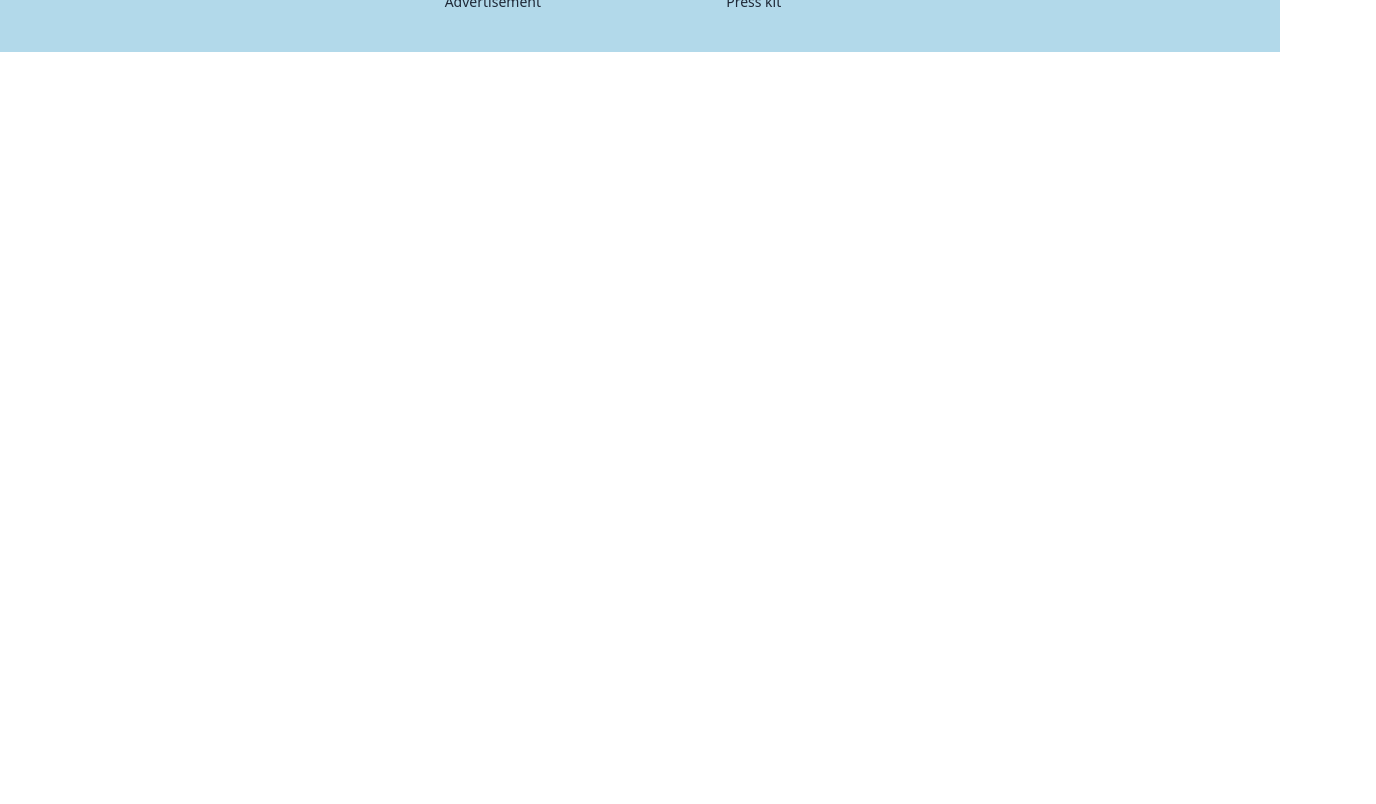
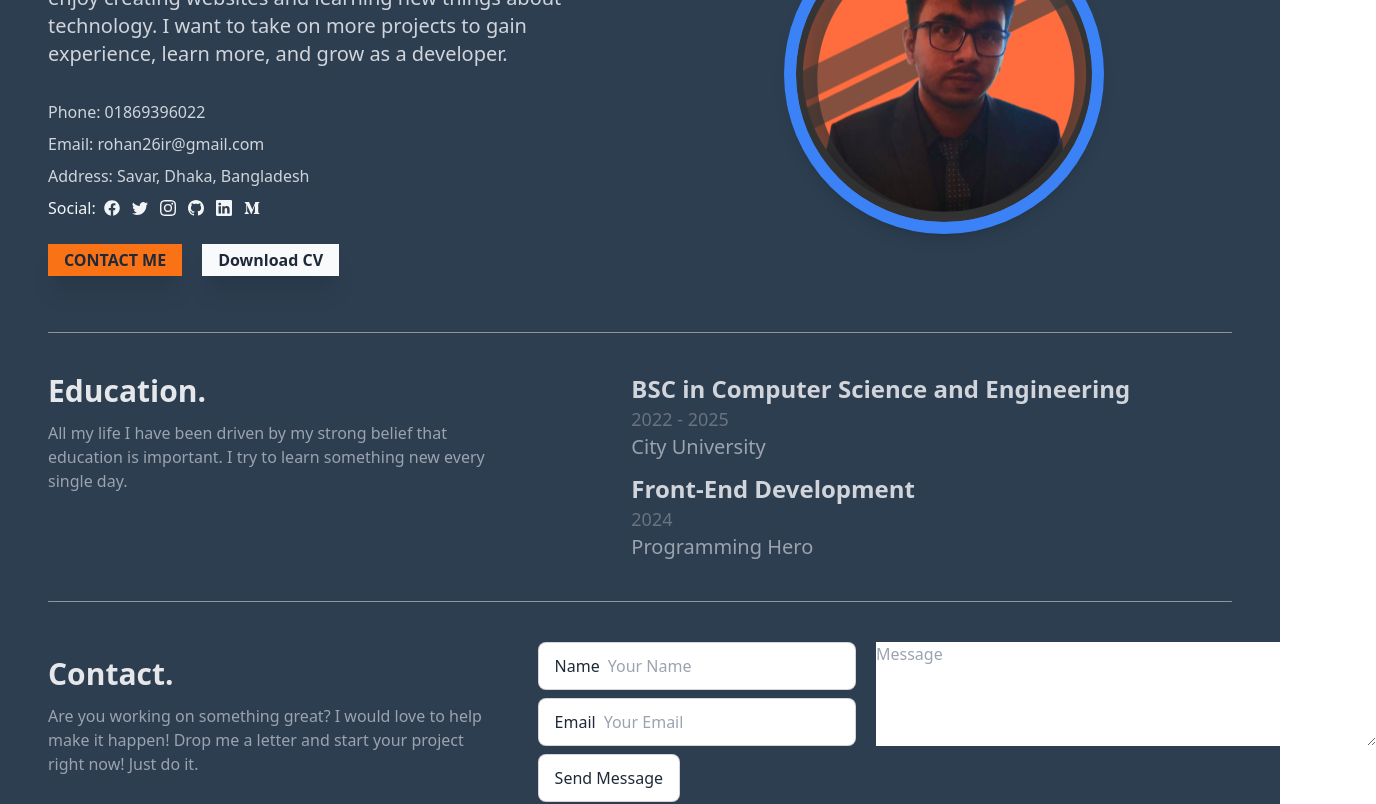
Before and after one commit to rohan26ir/Coupon-Catcher, a React (Vite) app: page /about in a window 1280 px wide. Shown: the part 260-1064 px from the top of the page, 1376 px wide, since content can reach past the window. Before the commit the page ends 800 px from the top, so only its background shows below. Built offline with nearby package versions, Linux system fonts and the light colour scheme; no server answers.

Commit message:
Add info in About

```diff
--- a/package.json
+++ b/package.json
@@ -10,6 +10,7 @@
     "preview": "vite preview"
   },
   "dependencies": {
+    "aos": "^2.3.4",
     "firebase": "^11.0.2",
     "localforage": "^1.10.0",
     "match-sorter": "^8.0.0",
--- a/src/Pages/About.jsx
+++ b/src/Pages/About.jsx
@@ -1,15 +1,24 @@
 import React from 'react';
 import { Helmet } from 'react-helmet';
+import AboutHero from '../components/About/AboutHero';
+import AboutContact from '../components/About/AboutContact';
+import AboutEducation from '../components/About/AboutEducation';
 
 const About = () => {
   return (
-    <div>
+    <div className='bg-[#2C3E50] p-12'>
+      <Helmet>
+        <title>About Dev | Coupons Catcher</title>
+      </Helmet>
 
+      <main>
+        <AboutHero></AboutHero>
+        <div className="divider bg-gray-400 h-[1px] my-10 rounded-3xl"></div>
+        <AboutEducation></AboutEducation>
+        <div className="divider bg-gray-400 h-[1px] my-10 rounded-3xl"></div>
+        <AboutContact></AboutContact>
+      </main>
 
-      <Helmet>
-        {/* <title>About xyz</title> */}
-      </Helmet>
-      <h2>About Page has show</h2>
     </div>
   );
 };
--- /dev/null
+++ b/src/components/About/AboutContact.jsx
@@ -0,0 +1,62 @@
+import React, { useEffect } from "react";
+import AOS from "aos";
+import "aos/dist/aos.css";
+
+const AboutContact = () => {
+  // Initialize AOS
+  useEffect(() => {
+    AOS.init({ duration: 1200, easing: "ease-out-back" });
+  }, []);
+
+  return (
+    <div className="my-5">
+      <div className="grid grid-cols-1 md:grid-cols-5 gap-2 items-center md:gap-10">
+        {/* Left Section with Fade-in Animation */}
+        <div className="md:col-span-2" data-aos="fade-right">
+          <h1 className="text-3xl font-bold text-gray-200">Contact.</h1>
+          <p className="text-gray-400 py-3">
+            Are you working on something great? I would love to help make it
+            happen! Drop me a letter and start your project right now! Just do
+            it.
+          </p>
+        </div>
+
+        {/* Right Section with Slide-Up Animation */}
+        <div className="md:col-span-3" data-aos="slide-up">
+          <div className="flex gap-5 my-auto">
+            {/* Form Inputs */}
+            <div className="space-y-2">
+              <label className="input input-bordered flex items-center gap-2">
+                Name
+                <input type="text" className="grow" placeholder="Your Name" />
+              </label>
+              <label className="input input-bordered flex items-center gap-2">
+                Email
+                <input type="email" className="grow" placeholder="Your Email" />
+              </label>
+            </div>
+
+            {/* Message Textarea */}
+            <div
+              className="textarea-container"
+              data-aos="flip-right"
+              data-aos-delay="200"
+            >
+              <textarea
+                className="h-[100%] w-[250%]"
+                placeholder="Message"
+              ></textarea>
+            </div>
+          </div>
+
+          <div className="mt-2 flex justify-start" data-aos="zoom-in-right">
+            <button className="input input-bordered">Send Message</button>
+          </div>
+
+        </div>
+      </div>
+    </div>
+  );
+};
+
+export default AboutContact;
--- /dev/null
+++ b/src/components/About/AboutEducation.jsx
@@ -0,0 +1,43 @@
+import React, { useEffect } from 'react';
+import AOS from 'aos';
+import 'aos/dist/aos.css';
+
+const AboutEducation = () => {
+  // Initialize AOS
+  useEffect(() => {
+    AOS.init({ duration: 1000 });
+  }, []);
+
+  return (
+    <div>
+      <div className='grid grid-cols-1 md:grid-cols-5 gap-5'>
+        {/* Left Section */}
+        <div className="md:col-span-2" data-aos="fade-right">
+          <h1 className="text-3xl font-bold text-gray-200">Education.</h1>
+          <p className="text-gray-400 py-3">
+            All my life I have been driven by my strong belief that education is important. I try to learn something new every single day.
+          </p>
+        </div>
+
+        {/* Right Section */}
+        <div className='col-span-3 mx-auto' data-aos="fade-left">
+          {/* BSC Section */}
+          <div>
+            <h1 className='text-2xl font-semibold text-gray-300'>BSC in Computer Science and Engineering</h1>
+            <p className='text-gray-500 text-lg'>2022 - 2025</p>
+            <p className='text-gray-400 text-xl'>City University</p>
+          </div>
+
+          {/* Front-End Development Section */}
+          <div className='mt-3' data-aos="zoom-in">
+            <h1 className='text-2xl font-semibold text-gray-300'>Front-End Development</h1>
+            <p className='text-gray-500 text-lg'>2024</p>
+            <p className='text-gray-400 text-xl'>Programming Hero</p>
+          </div>
+        </div>
+      </div>
+    </div>
+  );
+};
+
+export default AboutEducation;
--- /dev/null
+++ b/src/components/About/AboutHero.jsx
@@ -0,0 +1,79 @@
+import React, { useEffect } from 'react';
+import { BsGithub, BsInstagram, BsLinkedin, BsTwitter } from 'react-icons/bs';
+import { FaFacebook, FaMediumM } from 'react-icons/fa';
+import rohan from '../../assets/Rohan.png';
+import AOS from 'aos';
+import 'aos/dist/aos.css';
+
+const AboutHero = () => {
+  // Initialize AOS
+  useEffect(() => {
+    AOS.init({ duration: 1200, easing: 'ease-in-out' });
+  }, []);
+
+  return (
+    <div>
+      <div className='grid grid-cols-1 md:grid-cols-2 gap-8'>
+        {/* Left Section */}
+        <div data-aos='fade-right'>
+          <h2 className='text-4xl font-bold text-gray-200'>I am Rohan</h2>
+          <p className='text-xl text-gray-300 my-8'>
+            I am a Web Developer from Dhaka, Bangladesh. I am working to improve my web design and development skills. I enjoy creating websites and learning new things about technology. I want to take on more projects to gain experience, learn more, and grow as a developer.
+          </p>
+
+          <div className='text-gray-300 text-base space-y-2'>
+            <p>Phone: 01869396022</p>
+            <p>Email: rohan26ir@gmail.com</p>
+            <p>Address: Savar, Dhaka, Bangladesh</p>
+            <div className='flex text-gray-100'>
+              <div className='mr-2'>Social:</div>
+              <div className='flex justify-center items-center gap-3 cursor-pointer'>
+                <a href="https://www.facebook.com/rohan26ir/" target="_blank" rel="noopener noreferrer">
+                  <p><FaFacebook /></p>
+                </a>
+                <a href="https://twitter.com/rohan26ir" target="_blank" rel="noopener noreferrer">
+                  <p><BsTwitter /></p>
+                </a>
+                <a href="https://www.instagram.com/rohan26ir" target="_blank" rel="noopener noreferrer">
+                  <p><BsInstagram /></p>
+                </a>
+                <a href="https://github.com/rohan26ir" target="_blank" rel="noopener noreferrer">
+                  <p><BsGithub /></p>
+                </a>
+                <a href="https://www.linkedin.com/rohan26ir" target="_blank" rel="noopener noreferrer">
+                  <p><BsLinkedin /></p>
+                </a>
+                <a href="https://medium.com/rohan26ir" target="_blank" rel="noopener noreferrer">
+                  <p><FaMediumM /></p>
+                </a>
+              </div>
+            </div>
+            <div className='flex gap-5 py-4 font-bold text-gray-800 cursor-pointer'>
+              <div className='px-4 py-1 bg-orange-500 shadow-xl hover:scale-105 transition-transform'>
+                CONTACT ME
+              </div>
+              <div className='px-4 py-1 bg-slate-50 shadow-xl hover:scale-105 transition-transform'>
+                Download CV
+              </div>
+            </div>
+          </div>
+        </div>
+
+        {/* Right Section */}
+        <div
+          className='flex justify-center items-center'
+          data-aos='zoom-in'
+          data-aos-delay='200'
+        >
+          <img
+            className='h-80 bg-blue-500 rounded-full p-3 shadow-lg'
+            src={rohan}
+            alt="Rohan"
+          />
+        </div>
+      </div>
+    </div>
+  );
+};
+
+export default AboutHero;
```
Also changed, not shown: src/assets/Rohan.png (added), 1 other file (tests, documents, lock files or other folders).
